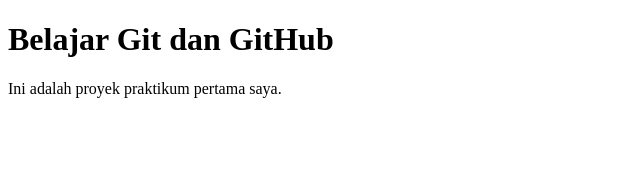
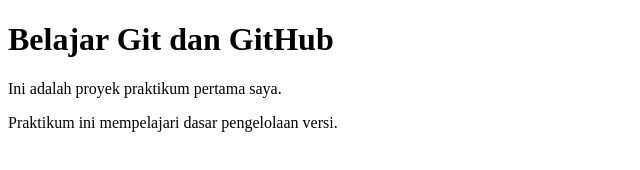
Before and after one commit to resnadewi/latihan-git, a plain HTML site: page index.html in a window 1280 px wide. Shown: the whole page, without its empty margins (0-640 px from the left). Drawn offline with Linux system fonts and the light colour scheme.

Commit message:
Menjelaskan penambahan praktikum

```diff
--- a/index.html
+++ b/index.html
@@ -8,5 +8,6 @@
     <body>
         <h1>Belajar Git dan GitHub</h1>
         <p>Ini adalah proyek praktikum pertama saya.</p>
+        <p>Praktikum ini mempelajari dasar pengelolaan versi.</p>
     </body>
 </html>
```
